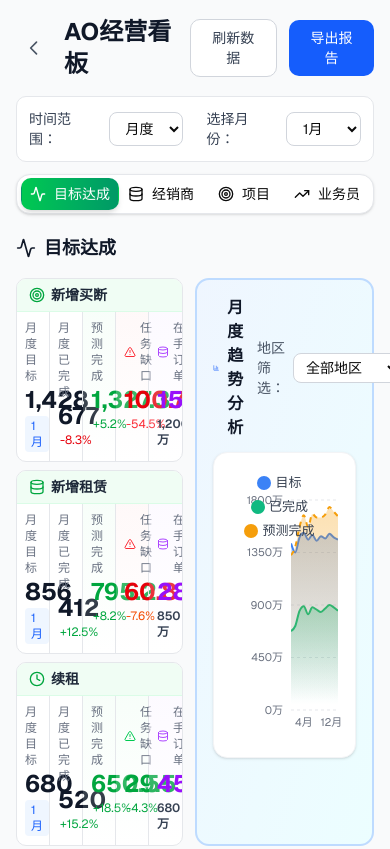
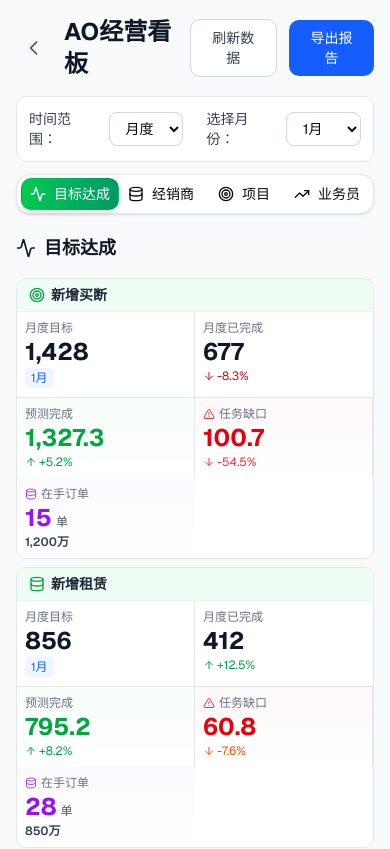
Before and after one commit to navylee1990/coze_jsc, a Next.js app: page /sales in a window 390 px wide. Shown: the top 849 px of the page. Built offline with nearby package versions, Linux system fonts and the light colour scheme.

Commit message:
fix: 修复AO经营看板移动端布局错乱问题

```diff
--- a/src/app/sales/page.tsx
+++ b/src/app/sales/page.tsx
@@ -775,9 +775,9 @@ export default function SalesDashboard() {
             </h2>
           </div>
         {/* KPI指标 + 月度趋势分析 左右布局 */}
-        <div className="flex gap-3">
+        <div className="flex flex-col lg:flex-row gap-3">
           {/* 左侧：KPI指标（买断+租赁+续租）- 三行布局 */}
-          <div className="w-1/2 flex flex-col gap-2">
+          <div className="w-full lg:w-1/2 flex flex-col gap-2">
             {/* 第一行：新增买断指标 */}
             <div className="bg-white border border-gray-200 rounded-lg overflow-hidden">
               <div className="bg-green-50 px-3 py-1.5 border-b border-green-100">
@@ -786,9 +786,9 @@ export default function SalesDashboard() {
                   <span className="text-sm font-bold text-gray-800">新增买断</span>
                 </div>
               </div>
-              <div className="grid grid-cols-5">
+              <div className="grid grid-cols-2 sm:grid-cols-5">
                 {/* 目标 */}
-                <div className="border-r border-gray-200 px-2 py-2">
+                <div className="border-r border-b sm:border-b-0 border-gray-200 px-2 py-2">
                   <div className="flex items-center justify-between mb-1">
                     <div className="flex items-center gap-1 text-xs font-medium text-gray-500">
                       <span>{timeRangeLabel}目标</span>
@@ -801,7 +801,7 @@ export default function SalesDashboard() {
                 </div>
 
                 {/* 已完成 */}
-                <div className="border-r border-gray-200 px-2 py-2">
+                <div className="border-b sm:border-b-0 sm:border-r border-gray-200 px-2 py-2">
                   <div className="text-xs font-medium text-gray-500 mb-1">{timeRangeLabel}已完成</div>
                   <div className="text-2xl font-bold text-gray-900 leading-none">{currentRangeData.completed.toLocaleString()}</div>
                   <div className="flex items-center gap-0.5 text-xs text-red-600 mt-1">
@@ -856,9 +856,9 @@ export default function SalesDashboard() {
                   <span className="text-sm font-bold text-gray-800">新增租赁</span>
                 </div>
               </div>
-              <div className="grid grid-cols-5">
+              <div className="grid grid-cols-2 sm:grid-cols-5">
                 {/* 目标 */}
-                <div className="border-r border-gray-200 px-2 py-2">
+                <div className="border-r border-b sm:border-b-0 border-gray-200 px-2 py-2">
                   <div className="flex items-center justify-between mb-1">
                     <div className="flex items-center gap-1 text-xs font-medium text-gray-500">
                       <span>{timeRangeLabel}目标</span>
@@ -871,7 +871,7 @@ export default function SalesDashboard() {
                 </div>
 
                 {/* 已完成 */}
-                <div className="border-r border-gray-200 px-2 py-2">
+                <div className="border-b sm:border-b-0 sm:border-r border-gray-200 px-2 py-2">
                   <div className="text-xs font-medium text-gray-500 mb-1">{timeRangeLabel}已完成</div>
                   <div className="text-2xl font-bold text-gray-900 leading-none">{leaseTimeRangeData[timeRange as keyof typeof leaseTimeRangeData].completed.toLocaleString()}</div>
                   <div className="flex items-center gap-0.5 text-xs text-green-600 mt-1">
@@ -926,9 +926,9 @@ export default function SalesDashboard() {
                   <span className="text-sm font-bold text-gray-800">续租</span>
                 </div>
               </div>
-              <div className="grid grid-cols-5">
+              <div className="grid grid-cols-2 sm:grid-cols-5">
                 {/* 目标 */}
-                <div className="border-r border-gray-200 px-2 py-2">
+                <div className="border-r border-b sm:border-b-0 border-gray-200 px-2 py-2">
                   <div className="flex items-center justify-between mb-1">
                     <div className="flex items-center gap-1 text-xs font-medium text-gray-500">
                       <span>{timeRangeLabel}目标</span>
@@ -941,7 +941,7 @@ export default function SalesDashboard() {
                 </div>
 
                 {/* 已完成 */}
-                <div className="border-r border-gray-200 px-2 py-2">
+                <div className="border-b sm:border-b-0 sm:border-r border-gray-200 px-2 py-2">
                   <div className="text-xs font-medium text-gray-500 mb-1">{timeRangeLabel}已完成</div>
                   <div className="text-2xl font-bold text-gray-900 leading-none">{renewalTimeRangeData[timeRange as keyof typeof renewalTimeRangeData].completed.toLocaleString()}</div>
                   <div className="flex items-center gap-0.5 text-xs text-green-600 mt-1">
@@ -990,19 +990,19 @@ export default function SalesDashboard() {
           </div>
 
           {/* 右侧：月度趋势分析 */}
-          <div className="w-1/2 border-2 border-blue-200 bg-gradient-to-br from-blue-50 to-cyan-50 rounded-xl p-4">
+          <div className="w-full lg:w-1/2 border-2 border-blue-200 bg-gradient-to-br from-blue-50 to-cyan-50 rounded-xl p-3 sm:p-4">
             {/* 标题和筛选器 */}
-            <div className="flex items-center justify-between mb-3">
+            <div className="flex flex-col sm:flex-row items-start sm:items-center justify-between mb-2 sm:mb-3 gap-2">
               <div className="flex items-center gap-2">
                 <BarChart3 className="w-5 h-5 text-blue-600" />
                 <span className="text-base font-bold text-gray-900">月度趋势分析</span>
               </div>
-              <div className="flex items-center gap-2">
-                <span className="text-sm font-medium text-gray-600">地区筛选：</span>
+              <div className="flex items-center gap-2 w-full sm:w-auto">
+                <span className="text-xs sm:text-sm font-medium text-gray-600 whitespace-nowrap">地区筛选：</span>
                 <select
                   value={trendRegion}
                   onChange={(e) => setTrendRegion(e.target.value)}
-                  className="px-2 py-1 text-sm border border-gray-300 rounded-md focus:outline-none focus:ring-2 focus:ring-blue-500 bg-white"
+                  className="flex-1 sm:flex-none px-2 py-1 text-xs sm:text-sm border border-gray-300 rounded-md focus:outline-none focus:ring-2 focus:ring-blue-500 bg-white"
                 >
                   <option value="all">全部地区</option>
                   <option value="一区">一区</option>
@@ -1017,8 +1017,8 @@ export default function SalesDashboard() {
             </div>
 
             {/* 趋势图表 */}
-            <div className="bg-white rounded-xl p-3 shadow-sm border border-gray-100">
-              <div style={{ height: '280px' }}>
+            <div className="bg-white rounded-xl p-2 sm:p-3 shadow-sm border border-gray-100">
+              <div style={{ height: '200px' }} className="sm:h-[280px]">
                 <ResponsiveContainer width="100%" height="100%">
                   <AreaChart data={monthlyTrendData[trendRegion as keyof typeof monthlyTrendData] || monthlyTrendData.all}>
                     <defs>
```
